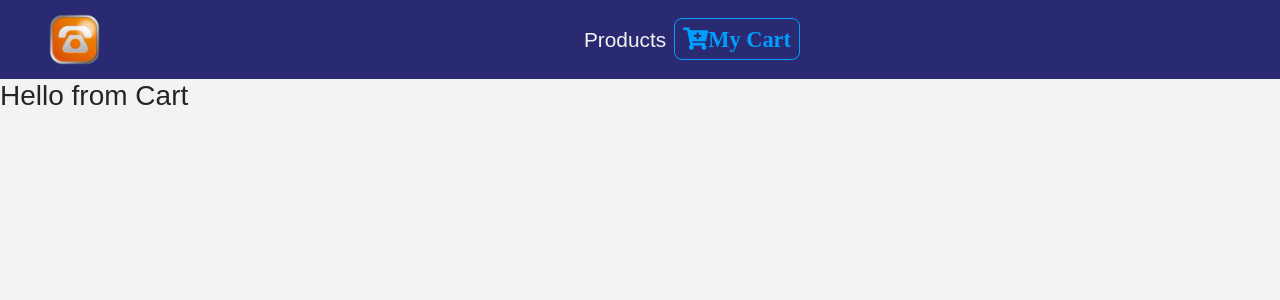
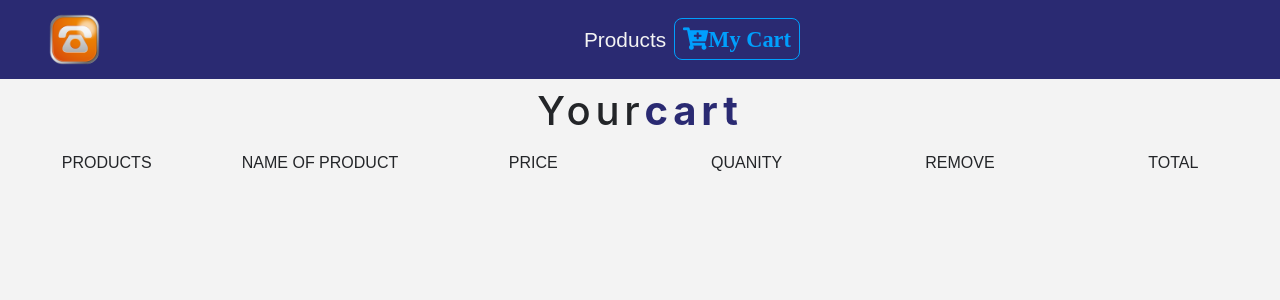
Before and after one commit to bella77-69/store-ecommerce, a React (Create React App) app: page /cart in a window 1280 px wide. Shown: the top 300 px of the page. Built offline with nearby package versions, Linux system fonts and the light colour scheme.

Commit message:
set up methods

```diff
--- a/src/App.js
+++ b/src/App.js
@@ -6,7 +6,7 @@
 import ProductList from "./components/ProductList";
 import Details from "./components/Details";
 import Default from "./components/Default";
-import Cart from "./components/Cart";
+import Cart from "./components/Cart/Cart"
 import { Component } from "react";
 import Modal from "./components/Modal";
 
--- a/src/components/Cart.js
+++ /dev/null
@@ -1,13 +0,0 @@
-import React, { Component } from 'react';
-
-class Cart extends Component {
-    render() {
-        return (
-            <div>
-                <h3>Hello from Cart</h3>
-            </div>
-        );
-    }
-}
-
-export default Cart;
--- /dev/null
+++ b/src/components/Cart/Cart.js
@@ -0,0 +1,31 @@
+import React, { Component } from "react";
+import Title from "../Title";
+import CartColumns from "./CartColumns";
+import EmptyCart from "./EmptyCart";
+import { ProductConsumer } from "../../context";
+
+class Cart extends Component {
+  render() {
+    return (
+      <section>
+        <ProductConsumer>
+          {value => {
+            const { cart } = value;
+            if (cart.length > 0) {
+              return (
+                <React.Fragment>
+                  <Title name="your" title="cart"></Title>
+                  <CartColumns />
+                </React.Fragment>
+              );
+            } else {
+                return <EmptyCart />;
+            }
+          }}
+        </ProductConsumer>
+      </section>
+    );
+  }
+}
+
+export default Cart;
--- /dev/null
+++ b/src/components/Cart/CartColumns.js
@@ -0,0 +1,30 @@
+import React from "react";
+
+function CartColumns() {
+  return (
+    <div className="container-fluid text-center d-lg-black">
+      <div className="row">
+        <div className="col-10 mx-auto col-lg-2">
+          <p className="text-uppercase">products</p>
+        </div>
+        <div className="col-10 mx-auto col-lg-2">
+          <p className="text-uppercase">name of product</p>
+        </div>
+        <div className="col-10 mx-auto col-lg-2">
+          <p className="text-uppercase">price</p>
+        </div>
+        <div className="col-10 mx-auto col-lg-2">
+          <p className="text-uppercase">quanity</p>
+        </div>
+        <div className="col-10 mx-auto col-lg-2">
+          <p className="text-uppercase">remove</p>
+        </div>
+        <div className="col-10 mx-auto col-lg-2">
+          <p className="text-uppercase">total</p>
+        </div>
+      </div>
+    </div>
+  );
+}
+
+export default CartColumns;
--- /dev/null
+++ b/src/components/Cart/EmptyCart.js
@@ -0,0 +1,16 @@
+import React from 'react';
+
+function EmptyCart() {
+    return (
+        <div className='container mt-5'>
+            <div className='row'>
+                <div className='col-10 mx-auto text-center text-title'>
+                    <h1>your cart is currently empty</h1>
+                </div>
+            </div>
+
+        </div>
+    );
+}
+
+export default EmptyCart;
--- a/src/context.js
+++ b/src/context.js
@@ -9,10 +9,12 @@
   state = {
     products: storeProducts,
     detailProduct: detailProduct,
-    cart: [],
+    cart: storeProducts,
     modalOpen: false,
     modalProduct: detailProduct,
-
+    cartSubTotal: 0,
+    cartTax: 0,
+    cartTotal: 0
   };
 
   componentDidMount() {
@@ -20,26 +22,25 @@
   }
   setProducts = () => {
     let tempProducts = [];
-      storeProducts.forEach(item => {
-          const singleItem = {...item};
-          tempProducts = [...tempProducts,singleItem];
-
-      })
+    storeProducts.forEach((item) => {
+      const singleItem = { ...item };
+      tempProducts = [...tempProducts, singleItem];
+    });
     this.setState(() => {
-          return {products:tempProducts}
-      })
-  }
+      return { products: tempProducts };
+    });
+  };
 
   getItem = (id) => {
-    const product = this.state.products.find(item  => item.id === id);
+    const product = this.state.products.find((item) => item.id === id);
     return product;
-  }
+  };
 
   handleDetail = (id) => {
     const product = this.getItem(id);
-    this.setState(()=> {
-      return {detailProduct:product}
-    })
+    this.setState(() => {
+      return { detailProduct: product };
+    });
   };
 
   addToCart = (id) => {
@@ -51,23 +52,45 @@
     const price = product.price;
     product.total = price;
 
-this.setState(() => {
-  return {products:tempProducts,cart:[...this.state.cart, product] };
-},()=>{console.log(this.state)})
+    this.setState(
+      () => {
+        return { products: tempProducts, cart: [...this.state.cart, product] };
+      },
+      () => {
+        console.log(this.state);
+      }
+    );
   };
 
-  openModal = id => {
+  openModal = (id) => {
     const product = this.getItem(id);
     this.setState(() => {
-      return {modalProduct:product,modalOpen:true}
-    })
-  }
+      return { modalProduct: product, modalOpen: true };
+    });
+  };
 
   closeModal = () => {
     this.setState(() => {
-      return {modalOpen:false}
-    })
+      return { modalOpen: false };
+    });
+  };
+
+  increment = (id) => {
+    console.log("this is increment method");
   }
+
+  decrement = (id) => {
+    console.log("this is decrement method");
+  }
+
+  removeItem = (id) => {
+    console.log("this is remove item");
+  }
+
+  clearCart =() => {
+    console.log("cart was cleared");
+  }
+
   render() {
     return (
       <ProductContext.Provider
@@ -75,8 +98,12 @@
           ...this.state,
           handleDetail: this.handleDetail,
           addToCart: this.addToCart,
-          openModal:this.openModal,
-          closeModal:this.closeModal
+          openModal: this.openModal,
+          closeModal: this.closeModal,
+          increment: this.increment,
+          decrement: this.decrement,
+          removeItem: this.removeItem,
+          clearCart: this.clearCart
         }}
       >
         {this.props.children}
```
Also changed, not shown: src/components/Cart/CartList.js (added, +13 -0 lines), src/components/Cart/CartItem.js (added). Lines whose indentation alone changed are shown as unchanged.
